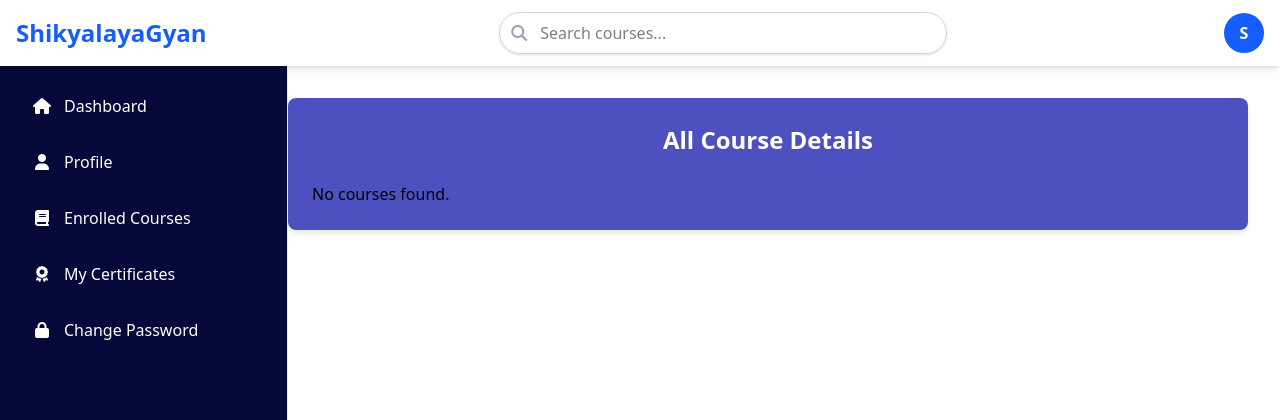
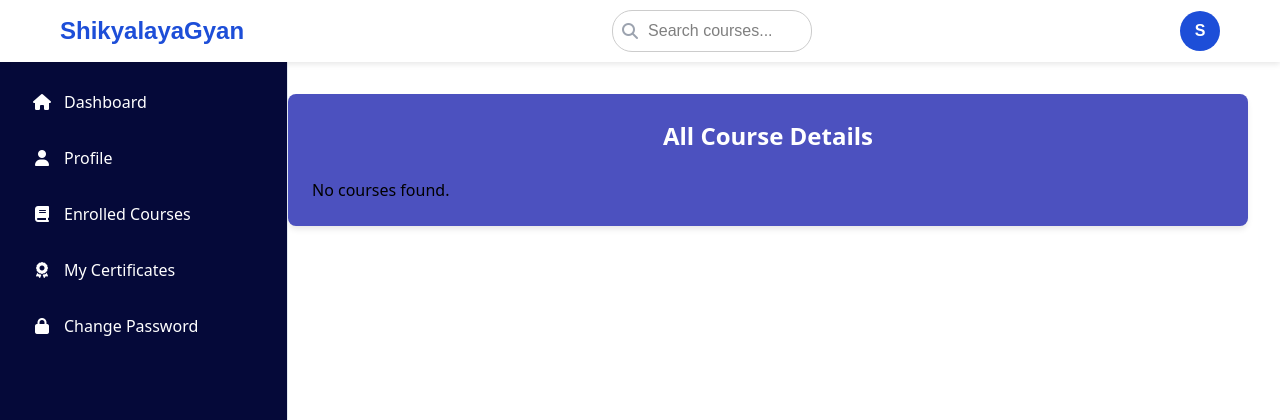
Before and after one commit to iamfullstop/lms, a Django app: page /course/list/ in a window 1280 px wide. Shown: the top 420 px of the page. Run offline with Django 5.2, Linux system fonts and the light colour scheme; the visitor is signed in with stand-in values (Sample User, id 1); data that the repository does not hold is empty; style sheets or scripts are compiled from the project's sources; some libraries are stand-ins or nearby versions.

Commit message:
Addded Search Feature

```diff
--- a/elearning/app/urls.py
+++ b/elearning/app/urls.py
@@ -21,7 +21,7 @@ urlpatterns = [
     path('course/delete/<int:course_id>', views.course_delete, name="delete_courses"),
     path('viewcourse/<int:course_id>/', views.view_course, name="view_course"),
 
-
+    path("search/", views.search_course, name="search_course"),
     path("course/<int:course_id>/content/", views.course_content, name="course_content"),
 
     # Section CRUD [course --> section]
--- a/elearning/app/views/__init__.py
+++ b/elearning/app/views/__init__.py
@@ -1,7 +1,7 @@
 from .account import login_view, register_view, logout_view, student_dashboard, instructor_dashboard, change_password, profile
 
 
-from .course import  view_certificate,enrolled_courses ,payment_failure, payment_success, process_payment, view_course, course_create, course_list, course_detail, course_edit, course_delete, course_content, published_courses
+from .course import  search_course ,view_certificate,enrolled_courses ,payment_failure, payment_success, process_payment, view_course, course_create, course_list, course_detail, course_edit, course_delete, course_content, published_courses
 
 from .section import section_create, section_delete, lecture_create, lecture_delete
 
--- a/elearning/app/views/course.py
+++ b/elearning/app/views/course.py
@@ -4,6 +4,57 @@ from django.contrib.auth.decorators import login_required
 from ..models import Course, Section, Enrollment,Certificate
 import hmac, hashlib, base64, json
 from django.utils import timezone
+from django.http import JsonResponse
+from django.db.models import Q
+
+
+def search_course(request):
+    query = request.GET.get("q", "").strip()
+    category = request.GET.get("category", "")
+    level = request.GET.get("level", "")
+    instructor = request.GET.get("instructor", "")
+    price_min = request.GET.get("price_min")
+    price_max = request.GET.get("price_max")
+    published = request.GET.get("published", "")
+
+    courses = Course.objects.all()
+
+    if query:
+        courses = courses.filter(
+            Q(title__icontains=query) |
+            Q(description__icontains=query) |
+            Q(instructor__username__icontains=query)
+        )
+
+    if category:
+        courses = courses.filter(category=category)
+    if level:
+        courses = courses.filter(level=level)
+    if instructor:
+        courses = courses.filter(instructor__username__icontains=instructor)
+    if price_min:
+        courses = courses.filter(price__gte=price_min)
+    if price_max:
+        courses = courses.filter(price__lte=price_max)
+    if published:
+        if published == "yes":
+            courses = courses.filter(is_published=True)
+        elif published == "no":
+            courses = courses.filter(is_published=False)
+
+    context = {
+        "courses": courses,
+        "query": query,
+        "category": category,
+        "level": level,
+        "instructor": instructor,
+        "price_min": price_min,
+        "price_max": price_max,
+        "published": published,
+    }
+
+    return render(request, "course/search_course.html", context)
+
 
 @login_required
 def enrolled_courses(request):
--- a/elearning/templates/course/viewcourse.html
+++ b/elearning/templates/course/viewcourse.html
@@ -30,7 +30,7 @@
                 {% if purchased %}
                     <p class="mt-4 text-green-600 font-semibold">✅ You are already enrolled in this course</p>
                     <a href="{% url 'course_content' course.id %}"
-                       class="mt-2 w-full text-center bg-green-500 text-white px-6 py-3 rounded-lg font-semibold hover:bg-green-600 transition">
+                       class="mt-2 w-full text-center bg-green-500 text-black border px-6 py-3 rounded-lg font-semibold hover:bg-green-600 transition">
                         Go to Course
                     </a>
                 {% else %}
--- a/elearning/templates/navbar.html
+++ b/elearning/templates/navbar.html
@@ -1,75 +1,295 @@
-<nav class="bg-white text-black shadow-md z-50">
-  <div class="max-w-7xl mx-auto px-4 py-3 flex justify-between items-center">
+<style>
 
-    <!-- Left: Logo & Mobile Toggle -->
-    <div class="flex items-center space-x-4">
-      <a href="{% url 'home' %}" class="text-2xl font-bold text-blue-600">ShikyalayaGyan</a>
-      <button id="mobile-toggle" class="md:hidden p-2 text-white hover:text-white focus:outline-none">
-        <i class="fas fa-bars"></i>
-      </button>
+.navbar {
+    font-family: Arial, sans-serif;
+  box-sizing: border-box;
+  margin: 0;
+  padding: 0;
+  background: #fff;
+  box-shadow: 0 2px 6px rgba(0,0,0,0.1);
+  position: relative;
+  z-index: 1000;
+}
+.navbar-container {
+  max-width: 1200px;
+  margin: 0 auto;
+  padding: 10px 20px;
+  display: flex;
+  justify-content: space-between;
+  align-items: center;
+}
+
+/* Logo */
+.navbar-logo a {
+  font-size: 1.5rem;
+  font-weight: bold;
+  color: #1D4ED8;
+  text-decoration: none;
+}
+
+/* Hamburger */
+.navbar-toggle {
+  display: none;
+  font-size: 1.5rem;
+  background: none;
+  border: none;
+  cursor: pointer;
+}
+
+/* Nav links */
+.navbar-links {
+  display: flex;
+  align-items: center;
+  gap: 15px;
+}
+.navbar-links a {
+  text-decoration: none;
+  padding: 8px 12px;
+  border-radius: 4px;
+  color: #1f2937;
+  transition: background 0.3s;
+}
+.navbar-links a:hover {
+  background: #f3f4f6;
+}
+
+/* User button */
+.user-btn {
+  width: 40px;
+  height: 40px;
+  background: #1D4ED8;
+  color: #fff;
+  border-radius: 50%;
+  display: flex;
+  align-items: center;
+  justify-content: center;
+  font-weight: bold;
+  cursor: pointer;
+  position: relative;
+}
+
+/* Dropdown menu */
+.user-menu {
+  position: absolute;
+  top: 50px;
+  right: 0;
+  width: 200px;
+  background: #fff;
+  border: 1px solid #ddd;
+  border-radius: 6px;
+  box-shadow: 0 5px 15px rgba(0,0,0,0.1);
+  opacity: 0;
+  visibility: hidden;
+  transform: translateY(-10px);
+  transition: all 0.3s ease;
+  z-index: 1000;
+}
+.user-menu.show {
+  opacity: 1;
+  visibility: visible;
+  transform: translateY(0);
+}
+.user-menu a {
+  display: block;
+  padding: 10px 15px;
+  color: #1f2937;
+  text-decoration: none;
+  transition: background 0.2s;
+}
+.user-menu a:hover {
+  background: #f3f4f6;
+}
+
+/* Mobile menu */
+.mobile-menu {
+  display: none;
+  flex-direction: column;
+  gap: 10px;
+  padding: 10px 20px;
+  border-top: 1px solid #ddd;
+}
+.mobile-menu.show {
+  display: flex;
+}
+
+/* Search */
+.navbar-search {
+  position: relative;
+}
+.navbar-search input {
+  padding: 8px 12px 8px 35px;
+  border-radius: 20px;
+  border: 1px solid #ccc;
+  outline: none;
+  width: 200px;
+  transition: width 0.3s;
+}
+.navbar-search input:focus {
+  width: 300px;
+  border-color: #1D4ED8;
+}
+.navbar-search i {
+  position: absolute;
+  top: 50%;
+  left: 10px;
+  transform: translateY(-50%);
+  color: #9ca3af;
+}
+
+/* Search results dropdown */
+.search-results {
+  position: absolute;
+  top: 40px;
+  left: 0;
+  width: 100%;
+  background: #fff;
+  border: 1px solid #ddd;
+  border-radius: 6px;
+  max-height: 250px;
+  overflow-y: auto;
+  opacity: 0;
+  visibility: hidden;
+  transform: translateY(-10px);
+  transition: all 0.3s ease;
+  z-index: 1000;
+}
+.search-results.show {
+  opacity: 1;
+  visibility: visible;
+  transform: translateY(0);
+}
+.search-results a {
+  display: flex;
+  gap: 10px;
+  padding: 8px 10px;
+  text-decoration: none;
+  color: #1f2937;
+}
+.search-results a:hover {
+  background: #f3f4f6;
+}
+.search-results img {
+  width: 40px;
+  height: 40px;
+  border-radius: 4px;
+  object-fit: cover;
+}
+
+/* Responsive */
+@media(max-width: 768px){
+  .navbar-toggle {
+    display: block;
+  }
+  .navbar-links {
+    display: none;
+  }
+  .navbar-links.mobile-show {
+    display: flex;
+    flex-direction: column;
+    gap: 10px;
+    position: absolute;
+    top: 60px;
+    left: 0;
+    width: 100%;
+    background: #fff;
+    padding: 10px 20px;
+    border-top: 1px solid #ddd;
+    box-shadow: 0 5px 15px rgba(0,0,0,0.1);
+  }
+}
+</style>
+
+<nav class="navbar">
+  <div class="navbar-container">
+    <div class="navbar-logo">
+      <a href="{% url 'home' %}">ShikyalayaGyan</a>
+    </div>
+    <button class="navbar-toggle" id="mobile-toggle">
+      &#9776;
+    </button>
+
+    <div class="navbar-search">
+      <form id="search-form" action="{% url 'search_course' %}" method="get">
+        <input type="text" id="search-input" placeholder="Search courses..." autocomplete="off">
+        <i class="fas fa-search"></i>
+      </form>
+      <div id="search-results" class="search-results"></div>
     </div>
 
-    <!-- Middle: Search -->
-    <div class="hidden md:flex flex-1 max-w-md mx-6 relative">
-      <input type="text" placeholder="Search courses..."
-             class="w-full pl-10 pr-4 py-2 rounded-full border border-gray-300 focus:border-blue-500 focus:ring-0 shadow-sm">
-      <div class="absolute inset-y-0 left-0 flex items-center pl-3 text-gray-400">
-        <i class="fas fa-search"></i>
+    <div class="navbar-links" id="navbar-links">
+      {% if request.user.is_authenticated %}
+      <div class="user-btn" id="user-btn">{{ request.user.username|first|upper }}</div>
+      <div class="user-menu" id="user-menu">
+        {% if request.user.role == 'instructor' %}
+          <a href="{% url 'instructor_dashboard' %}">Dashboard</a>
+          <a href="{% url 'create_courses' %}">Add Course</a>
+          <a href="{% url 'list_courses' %}">My Courses</a>
+        {% elif request.user.role == 'student' %}
+          <a href="{% url 'student_dashboard' %}">Dashboard</a>
+          <a href="{% url 'enrolled_courses' %}">Enrolled Courses</a>
+        {% endif %}
+        <a href="{% url 'profile' %}">Profile</a>
+        <a href="{% url 'change_password' %}">Change Password</a>
+        <a href="{% url 'logout' %}" style="color:red;">Logout</a>
       </div>
-    </div>
-
-    <!-- Right: Links/User Menu -->
-    <div class="hidden md:flex items-center space-x-4">
-      {% if request.user.is_authenticated %}
-        <div class="relative">
-          <button id="user-btn" class="w-10 h-10 rounded-full bg-blue-600 text-white flex items-center justify-center font-semibold">
-            {{ request.user.username|first|upper }}
-          </button>
-          <div id="user-menu" class="hidden absolute right-0 mt-2 w-48 bg-white rounded-md shadow-lg py-2">
-            {% if request.user.role == 'instructor' %}
-              <a href="{% url 'instructor_dashboard' %}" class="block px-4 py-2 hover:bg-gray-100">Dashboard</a>
-              <a href="{% url 'create_courses' %}" class="block px-4 py-2 hover:bg-gray-100">Add Course</a>
-              <a href="{% url 'profile' %}" class="block px-4 py-2 hover:bg-gray-100">Profile</a>
-
-              <a href="{% url 'list_courses' %}" class="block px-4 py-2 hover:bg-gray-100">My Courses</a>
-            {% elif request.user.role == 'student' %}
-              <a href="{% url 'student_dashboard' %}" class="block px-4 py-2 hover:bg-gray-100">Dashboard</a>
-              <a href="{% url 'enrolled_courses' %}" class="block px-4 py-2 hover:bg-gray-100">Enrolled Courses</a>
-            {% endif %}
-            <a href="{% url 'change_password' %}" class="block px-4 py-2 hover:bg-gray-100">Change Password</a>
-            <a href="{% url 'profile' %}" class="block px-4 py-2 hover:bg-gray-100">Profile</a>
-            <a href="{% url 'logout' %}" class="block px-4 py-2 text-red-600 hover:bg-red-50">Logout</a>
-          </div>
-        </div>
       {% else %}
-        <a href="{% url 'login' %}" class="px-4 py-2 border border-blue-600 text-blue-600 rounded-md hover:bg-blue-50">Log In</a>
-        <a href="{% url 'register' %}" class="px-4 py-2 bg-blue-600 text-white rounded-md hover:bg-blue-700">Join Free</a>
+      <a href="{% url 'login' %}">Log In</a>
+      <a href="{% url 'register' %}" style="background:#1D4ED8;color:#fff;">Join Free</a>
       {% endif %}
     </div>
-  </div>
-
-  <!-- Mobile Menu -->
-  <div id="mobile-menu" class="hidden md:hidden px-4 pb-4 space-y-2 border-t border-gray-200">
-    {% if request.user.is_authenticated %}
-      <a href="{% url 'instructor_dashboard' %}" class="block py-2 hover:bg-gray-100">Dashboard</a>
-      <a href="{% url 'list_courses' %}" class="block py-2 hover:bg-gray-100">My Courses</a>
-      <a href="{% url 'create_courses' %}" class="block py-2 hover:bg-gray-100">Add Course</a>
-      <a href="{% url 'logout' %}" class="block py-2 text-red-600 hover:bg-red-50">Logout</a>
-      <a href="{% url 'profile' %}" class="block px-4 py-2 hover:bg-gray-100">Profile</a>
-
-    {% else %}
-      <a href="{% url 'login' %}" class="block py-2 text-blue-600 hover:bg-gray-100">Log In</a>
-      <a href="{% url 'register' %}" class="block py-2 bg-blue-600 text-white rounded-md hover:bg-blue-700">Join Free</a>
-    {% endif %}
   </div>
 </nav>
 
 <script>
-  document.getElementById('mobile-toggle').addEventListener('click', () => {
-    document.getElementById('mobile-menu').classList.toggle('hidden');
+  // User dropdown toggle
+  const userBtn = document.getElementById("user-btn");
+  const userMenu = document.getElementById("user-menu");
+  userBtn?.addEventListener("click", () => {
+    userMenu.classList.toggle("show");
+  });
+  document.addEventListener("click", (e) => {
+    if (!userMenu.contains(e.target) && e.target !== userBtn) userMenu.classList.remove("show");
   });
 
-  document.getElementById('user-btn')?.addEventListener('click', () => {
-    document.getElementById('user-menu').classList.toggle('hidden');
+  // Mobile menu toggle
+  const mobileToggle = document.getElementById("mobile-toggle");
+  const navbarLinks = document.getElementById("navbar-links");
+  mobileToggle.addEventListener("click", () => {
+    navbarLinks.classList.toggle("mobile-show");
+  });
+
+  // Search results (simplified)
+  const searchInput = document.getElementById("search-input");
+  const resultsBox = document.getElementById("search-results");
+  const searchForm = document.getElementById("search-form");
+  const searchUrl = "{% url 'search_course' %}";
+
+  searchInput?.addEventListener("input", async function () {
+    const query = this.value.trim();
+    if (query.length < 2) {
+      resultsBox.classList.remove("show");
+      return;
+    }
+    try {
+      const response = await fetch(`${searchUrl}?q=${encodeURIComponent(query)}`, { headers: { "X-Requested-With": "XMLHttpRequest" }});
+      const results = await response.json();
+      if(results.length>0){
+        resultsBox.innerHTML = results.map(course => `
+          <a href="/courses/${course.id}/">
+            <img src="${course.thumbnail}">
+            <div>
+              <p>${course.title}</p>
+            </div>
+          </a>
+        `).join('');
+        resultsBox.classList.add("show");
+      } else {
+        resultsBox.innerHTML = '';
+        resultsBox.classList.remove("show");
+      }
+    } catch(err){ console.error(err); }
+  });
+  document.addEventListener("click", (e) => {
+    if (!resultsBox.contains(e.target) && e.target !== searchInput) resultsBox.classList.remove("show");
   });
 </script>
```
Also changed, not shown: elearning/templates/course/search_course.html (added, +108 -0 lines).
